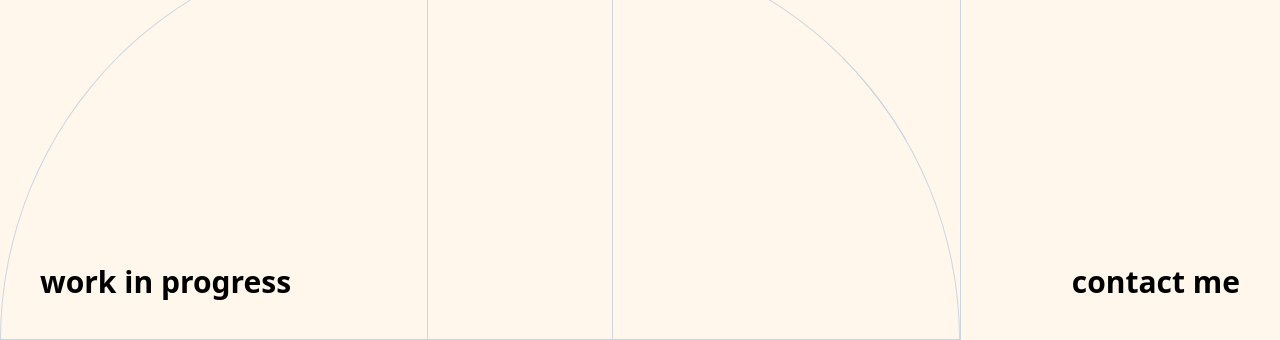
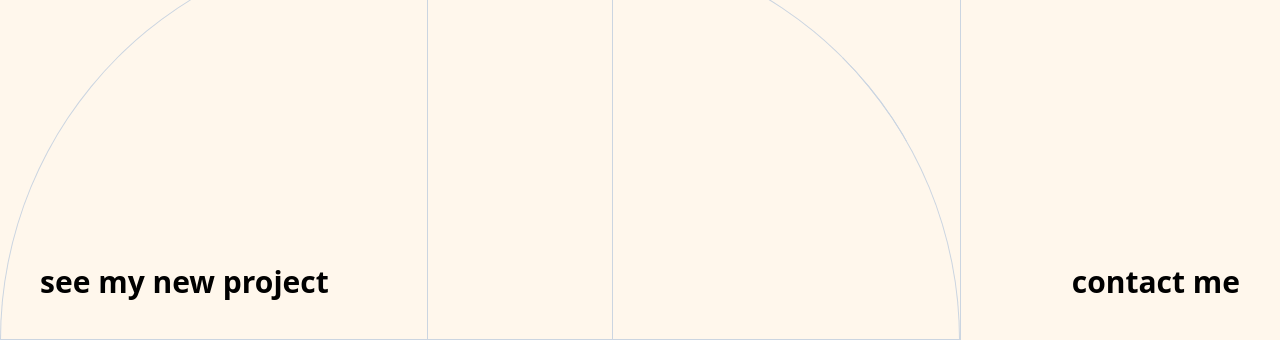
Before and after one commit to julien-cros/new-porfolio, a website: page src/index.html in a window 1280 px wide. Shown: the part 460-800 px from the top of the page. Drawn offline with Linux system fonts and the light colour scheme.

Commit message:
setting koffy.app

```diff
--- a/src/index.html
+++ b/src/index.html
@@ -45,8 +45,10 @@
 
 
 		<p class="absolute bottom-10 right-10 z-10 ">contact me</p>
-		<p class="hidden md:block absolute bottom-10 left-10 z-10">work in progress</p>
-		<p class="hidden max-md:block absolute bottom-10 left-10 z-10">wip</p>
+		<a href="https://koffy.app/">
+			<p class="hidden md:block absolute bottom-10 left-10 z-10">see my new project</p>
+			<p class="hidden max-md:block absolute bottom-10 left-10 z-10">koffy.app</p>
+		</a>
 		<h1 class="absolute left-10 top-10 z-10">JULIEN  CROS</h1>
 
 		<!-- bg lines -->
```
